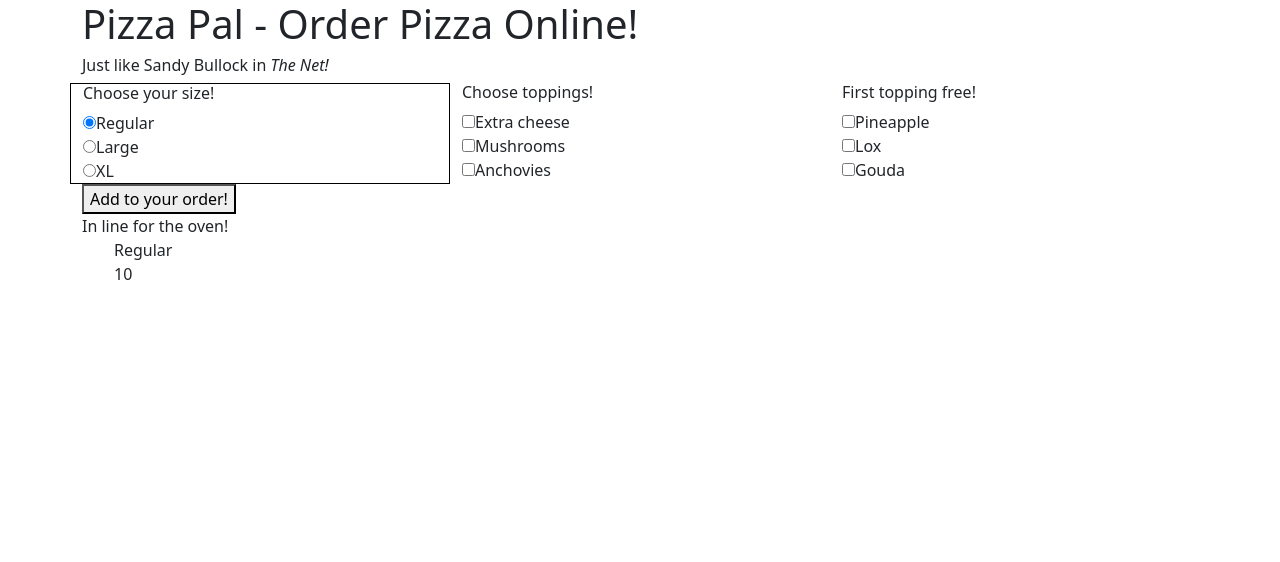
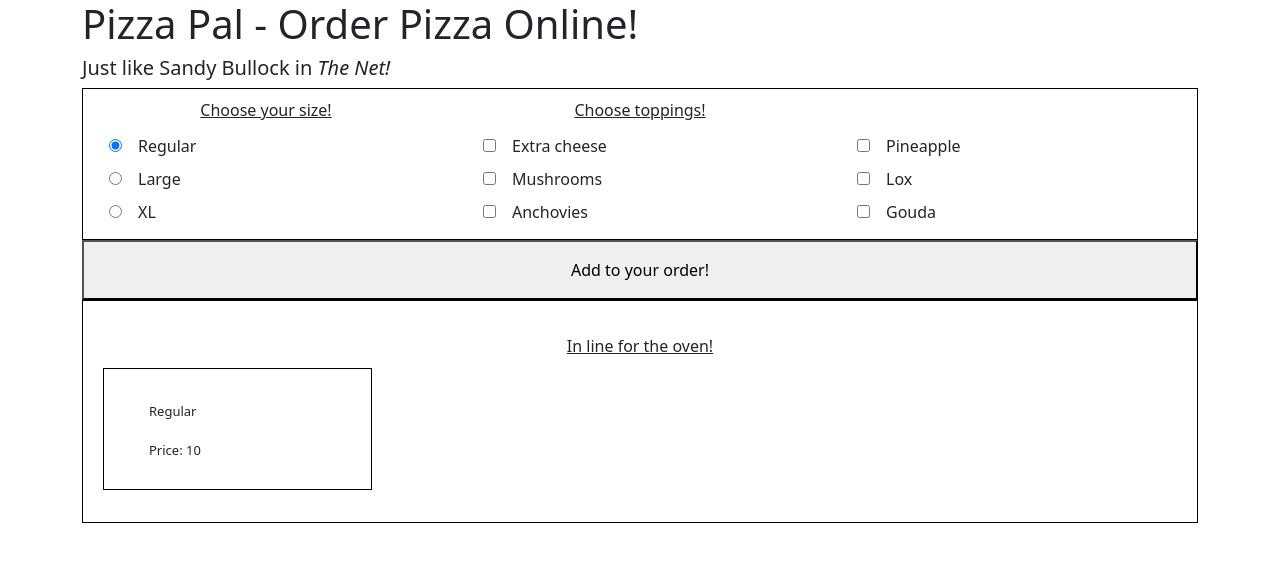
Before and after one commit to jbpawlik/pizza-parlor, a plain HTML site: page index.html in a window 1280 px wide. Both pictures are taken after a click on the button "Add to your order!". Drawn offline with Linux system fonts and the light colour scheme.

```diff
--- a/css/styles.css
+++ b/css/styles.css
@@ -2,6 +2,35 @@
   display: none;
 }
 
-#sizeSelector {
+#orderForm {
   border: 1px solid black;
+  padding: .5em;
 }
+h6 {
+  text-align: center;
+  padding:.25em;
+  text-decoration: underline;
+}
+#addToOrder {
+  width: 100%;
+  padding: 1em;
+}
+input[type=radio], input[type=checkbox] {
+  margin-right:1em ;
+}
+
+label {
+  padding: 2px;
+  margin-left: 1em;
+  margin-bottom: 5px;
+}
+.col-3 {
+  border: 1px solid black;
+  padding: 1em;
+  font-size: small;
+}
+
+#pendingOrder {
+  border: 1px solid black;
+  padding: 2em;
+}
--- a/index.html
+++ b/index.html
@@ -14,7 +14,7 @@
 <body>
   <div class="container">
     <h1>Pizza Pal - Order Pizza Online!</h1>
-    <h6>Just like Sandy Bullock in <em>The Net!</em></h6>
+    <h5>Just like Sandy Bullock in <em>The Net!</em></h5>
     <div id="orderForm">
       <form id="chooseTopping">
         <div class="row">
@@ -55,7 +55,7 @@
             </div>
           </div>
           <div class="col-4">
-            <h6>First topping free!</h6>
+            <h6><br></h6>
             <div class="checkbox">
               <label>
                 <input type="checkbox" class="topping" name="topping" id="pineapple" value="Pineapple">Pineapple
@@ -73,12 +73,13 @@
             </div>
           </div>
         </div>
-        <button type="submit" class="button" id="addToOrder">Add to your order!</button>
       </form>
-      <div id="pendingOrder">In line for the oven!
-        <div class="row">
-          <div class = "col-3">
-            <ul id="prepLine"></ul>
+    </div>
+    <button type="submit" class="button" id="addToOrder">Add to your order!</button>
+    <div id="pendingOrder"><h6>In line for the oven!</h6>
+      <div class="row">
+        <div class="col-3">
+          <ul id="prepLine"></ul>
         </div>
       </div>
     </div>
--- a/js/scripts.js
+++ b/js/scripts.js
@@ -34,8 +34,8 @@ if (this.size === 'XL') {
 } else {
   return this.price
 }
-this.name = ''
-this.name = this.size + " " + this.toppings
+// this.name = ''
+// this.name = this.size + " " + this.toppings
 }
 
 
@@ -83,8 +83,6 @@ $(document).ready(function() {
     }) .get();
 
     let name = size + " " + toppingArray.join(" and ")
-    // let pizza2 = new CustomPizza(['Cheese', 'Meat'], 'Regular', 10)
-
     let pizza1 = new CustomPizza(name, toppingArray, size)
     pizza1.makePizza()
 
@@ -95,7 +93,7 @@ $(document).ready(function() {
     // })
 
 
-    $('#prepLine').html(pizza1.name + '<br>' + pizza1.price)
+    $('#prepLine').html('<br>' + pizza1.name + '<br><br> Price: ' + pizza1.price)
 
 
   });
```
